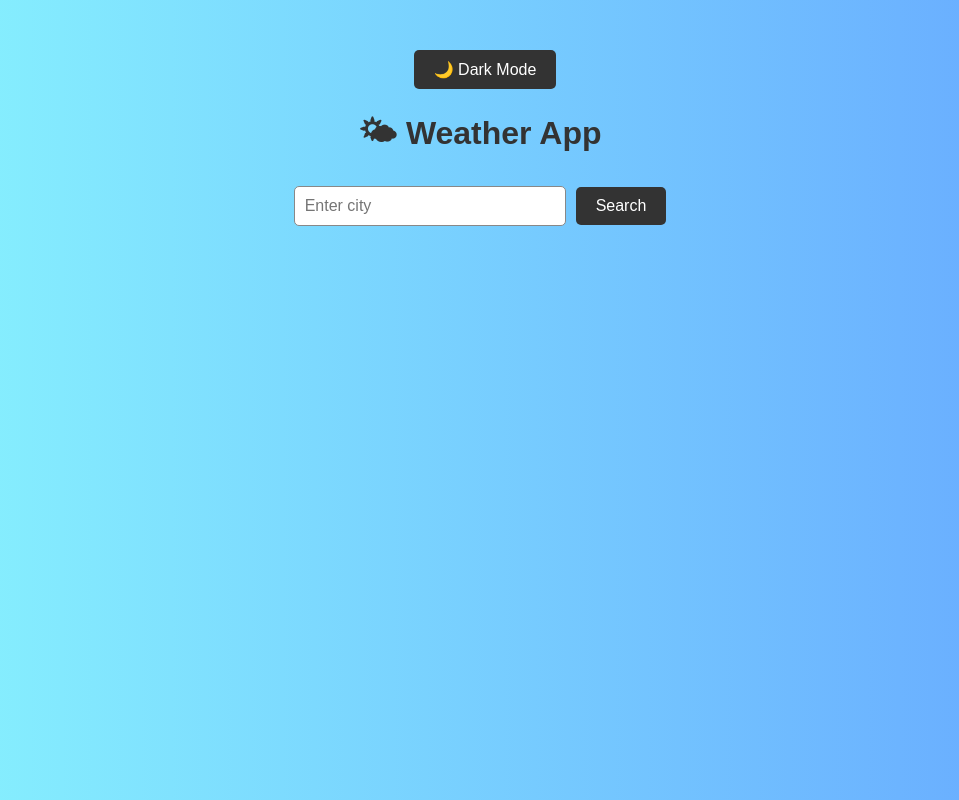
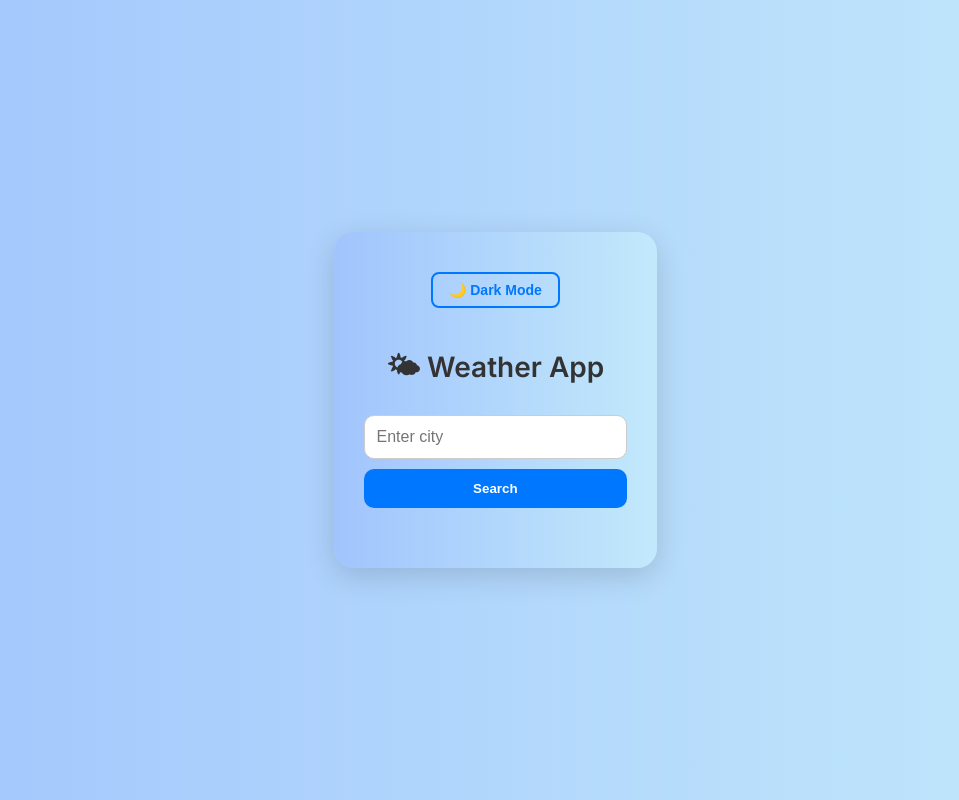
Before and after one commit to yenuliobapitiya/weather-app, a React (Create React App) app: page / in a window 1280 px wide. Shown: the whole page, without its empty margins (160-1119 px from the left). Built offline with nearby package versions, Linux system fonts and the light colour scheme.

Commit message:
style the new features

```diff
--- a/src/App.css
+++ b/src/App.css
@@ -1,67 +1,218 @@
+@import url('https://fonts.googleapis.com/css2?family=Inter:wght@400;600&display=swap');
+
 body {
-  background: linear-gradient(to right, #89f7fe, #66a6ff);
-  font-family: Arial, sans-serif;
   margin: 0;
   padding: 0;
+  font-family: 'Inter', sans-serif;
+  background: linear-gradient(to right, #a1c4fd, #c2e9fb);
+  min-height: 100vh;
+  display: flex;
+  justify-content: center;
+  align-items: center;
 }
 
 .app {
+  background-color: #ffffffdd;
+  padding: 40px 30px;
+  border-radius: 20px;
+  box-shadow: 0 8px 30px rgba(0, 0, 0, 0.15);
   text-align: center;
-  padding: 50px 20px;
+  width: 90%;
+  max-width: 400px;
+}
+
+h1 {
+  font-size: 28px;
+  margin-bottom: 20px;
   color: #333;
 }
 
 .input-section {
-  margin-top: 20px;
+  display: flex;
+  flex-direction: column;
+  gap: 10px;
+  margin-bottom: 20px;
 }
 
 input {
-  padding: 10px;
-  width: 250px;
+  padding: 12px;
+  border-radius: 10px;
+  border: 1px solid #ccc;
   font-size: 16px;
-  border-radius: 5px;
-  border: 1px solid #888;
+  outline: none;
+  transition: 0.3s;
+}
+
+input:focus {
+  border-color: #0077ff;
+  box-shadow: 0 0 5px rgba(0, 119, 255, 0.3);
 }
 
 button {
-  padding: 10px 20px;
-  margin-left: 10px;
-  font-size: 16px;
-  background-color: #333;
-  color: #fff;
+  padding: 12px;
+  background-color: #0077ff;
+  color: white;
   border: none;
-  border-radius: 5px;
+  font-weight: bold;
+  border-radius: 10px;
   cursor: pointer;
+  transition: 0.3s;
+}
+
+button:hover {
+  background-color: #005ecb;
 }
 
 .weather-card {
-  margin-top: 30px;
-  background: #fff;
-  display: inline-block;
-  padding: 30px;
+  background: #f8f9fa;
+  padding: 25px;
   border-radius: 15px;
-  box-shadow: 0 10px 25px rgba(0, 0, 0, 0.2);
+  margin-top: 20px;
+  box-shadow: 0 4px 20px rgba(0, 0, 0, 0.1);
 }
 
 .weather-card h2 {
-  margin: 0;
+  margin-bottom: 10px;
+  font-size: 22px;
 }
 
 .condition {
-  font-size: 20px;
-  margin: 10px 0;
+  font-size: 18px;
+  font-weight: 600;
+  margin-bottom: 10px;
+  color: #0077ff;
 }
 
 .temp {
   font-size: 28px;
   font-weight: bold;
-  margin: 10px 0;
+  color: #333;
+  margin-bottom: 10px;
+}
+
+.weather-card p {
+  margin: 5px 0;
+  font-size: 14px;
+  color: #555;
 }
 
 .error {
   color: red;
   margin-top: 10px;
+  font-weight: 500;
 }
+
+/* Toggle Button */
+.toggle-btn {
+  background: none;
+  border: 2px solid #0077ff;
+  color: #0077ff;
+  padding: 8px 16px;
+  border-radius: 8px;
+  font-size: 14px;
+  cursor: pointer;
+  margin-bottom: 20px;
+  transition: all 0.3s;
+}
+
+.toggle-btn:hover {
+  background-color: #0077ff;
+  color: white;
+}
+
+/* Light/Dark Mode */
+.light {
+  background: linear-gradient(to right, #a1c4fd, #c2e9fb);
+  color: #333;
+}
+
+.dark {
+  background: linear-gradient(to right, #141e30, #243b55);
+  color: #fff;
+}
+
+.dark .app {
+  background-color: #1e293b;
+}
+
+.dark input {
+  background-color: #334155;
+  color: white;
+  border: 1px solid #475569;
+}
+
+.dark button {
+  background-color: #0284c7;
+}
+
+.dark button:hover {
+  background-color: #0369a1;
+}
+
+.dark .weather-card {
+  background-color: #334155;
+  color: white;
+}
+
+.dark .toggle-btn {
+  color: #60a5fa;
+  border-color: #60a5fa;
+}
+
+.dark .toggle-btn:hover {
+  background-color: #60a5fa;
+  color: #1e293b;
+}
+
+.forecast {
+  margin-top: 30px;
+}
+
+.forecast h3 {
+  margin-bottom: 10px;
+  color: #0077ff;
+}
+
+.forecast-grid {
+  display: flex;
+  justify-content: space-between;
+  gap: 10px;
+  flex-wrap: wrap;
+}
+
+.forecast-day {
+  background: rgba(255, 255, 255, 0.9);
+  border-radius: 12px;
+  padding: 10px;
+  text-align: center;
+  flex: 1;
+  min-width: 90px;
+}
+
+.forecast-day p {
+  margin: 5px 0;
+}
+
+.dark .forecast-day {
+  background-color: #475569;
+}
+
+
+/* Responsive */
+/* @media (max-width: 500px) {
+  .app {
+    padding: 30px 20px;
+  }
+
+  h1 {
+    font-size: 24px;
+  }
+
+  input, button {
+    width: 100%;
+  }
+} */
+/* ... keep everything above as-is ... */
 
 @media screen and (max-width: 600px) {
   .input-section {
```
